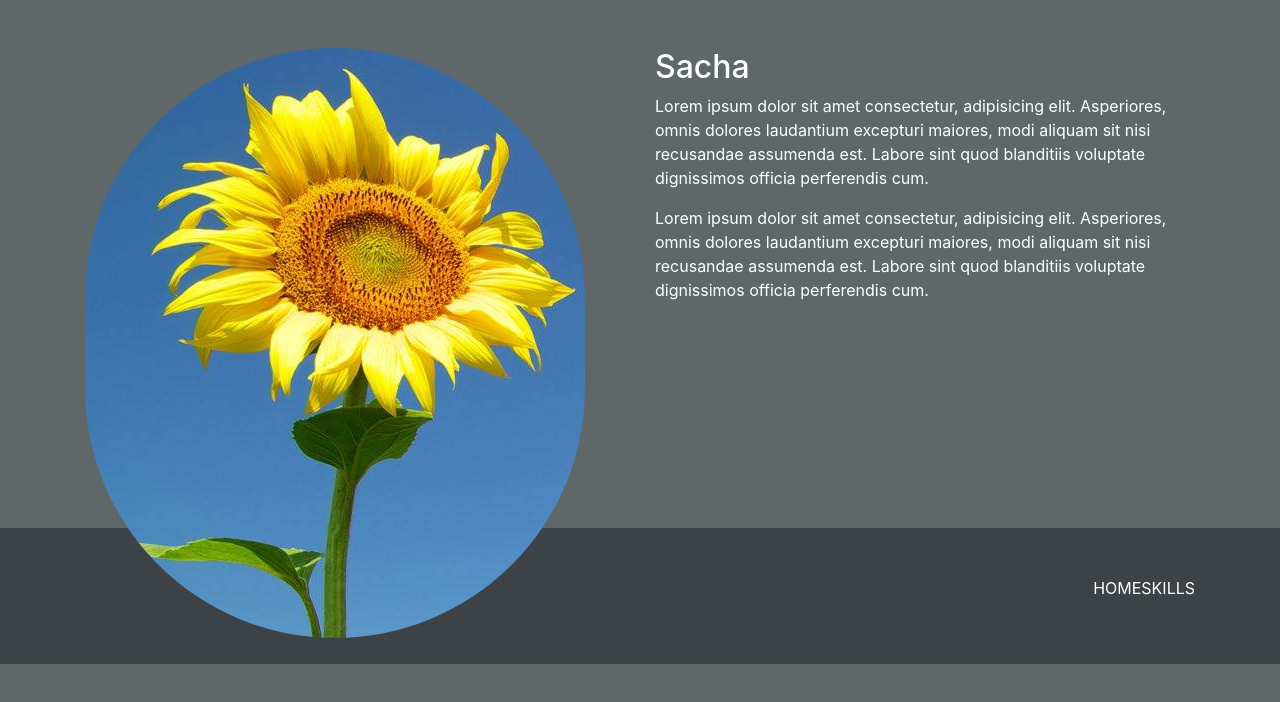
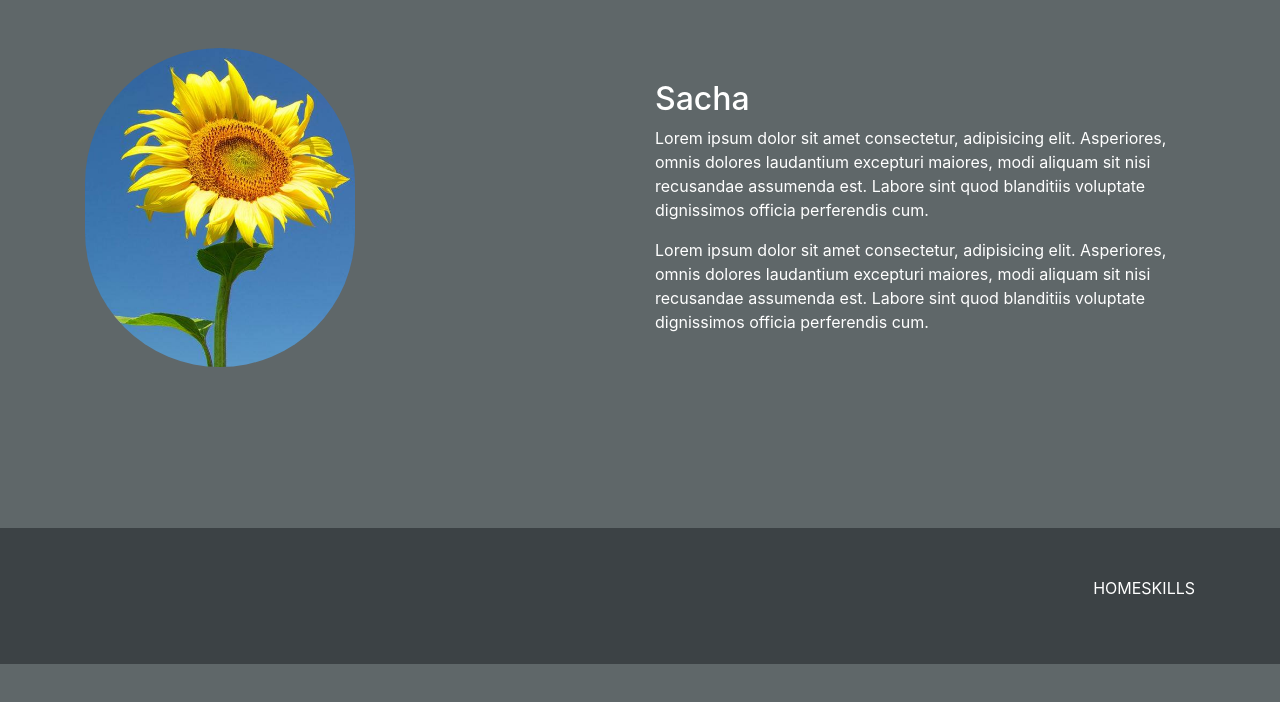
Before and after one commit to Mr-Personne/portfolio-slider, a PHP site: page / in a window 1280 px wide. Shown: the part 136-838 px from the top of the page. After the commit the page ends 800 px from the top, so only its background shows below. Run offline with PHP 8.4, Linux system fonts and the light colour scheme; style sheets or scripts are compiled from the project's sources; some libraries are stand-ins or nearby versions.

Commit message:
partials vide mits en com sur main, mise en forme image home, z index bottom bar dans common

```diff
--- a/scss/_common.scss
+++ b/scss/_common.scss
@@ -15,6 +15,7 @@ header{
 .bottom-bar{
     background-color: $secondary-c-home;
     color: white;
-    position: absolute;
+    position: fixed;
     bottom: 0;
+    z-index: 1000;
 }
--- a/scss/_home.scss
+++ b/scss/_home.scss
@@ -1,10 +1,21 @@
 //section home
+.home{
+    display: block;
+}
+
+.home .row{
+    align-items: center;
+}
+
 .home img{
     border-radius: 500px;
     box-shadow: black;
-    // height: 50px;
+    height: 100%;
+    width: 100%;
 }
-
+.home p:first-child{
+    width: 50%;
+}
 
 .home p, .home h2{
     color: white;
--- a/scss/main.scss
+++ b/scss/main.scss
@@ -1,5 +1,5 @@
 @import "common";
 @import "home";
-@import "skills";
-@import "portfolio";
-@import "contact";
+// @import "skills";
+// @import "portfolio";
+// @import "contact";
```
